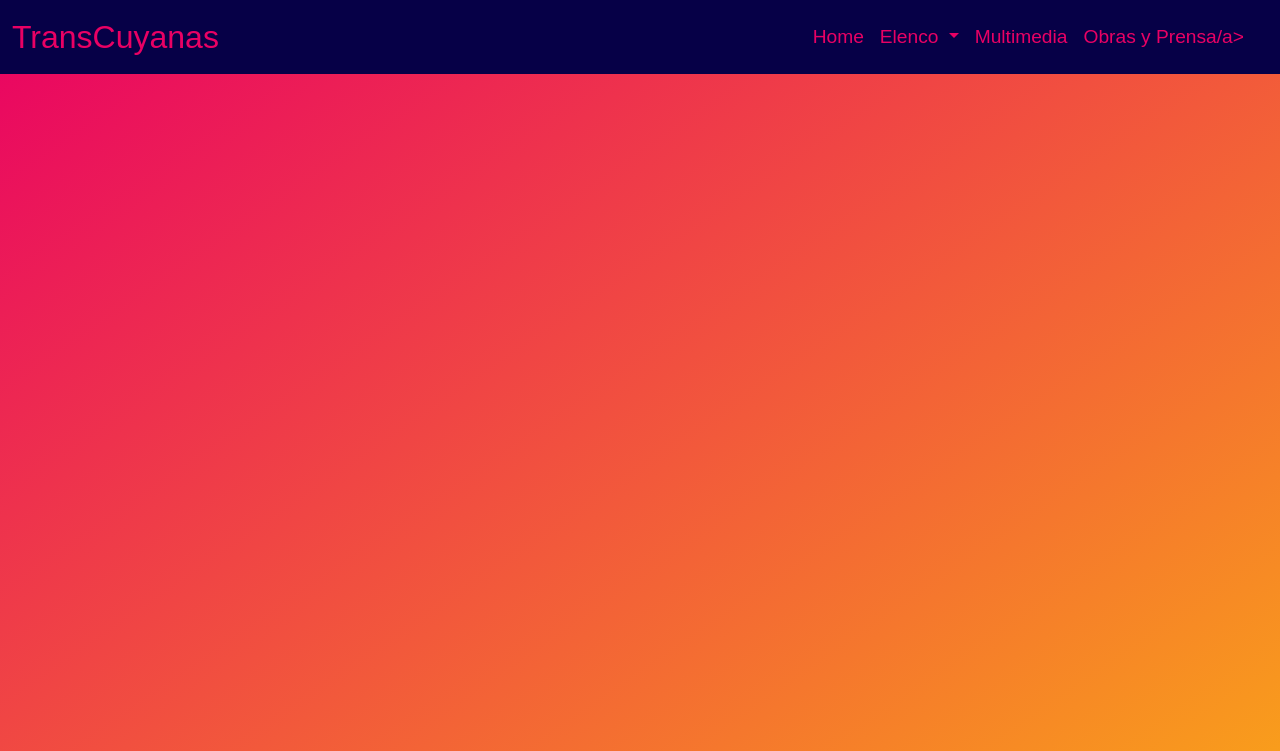
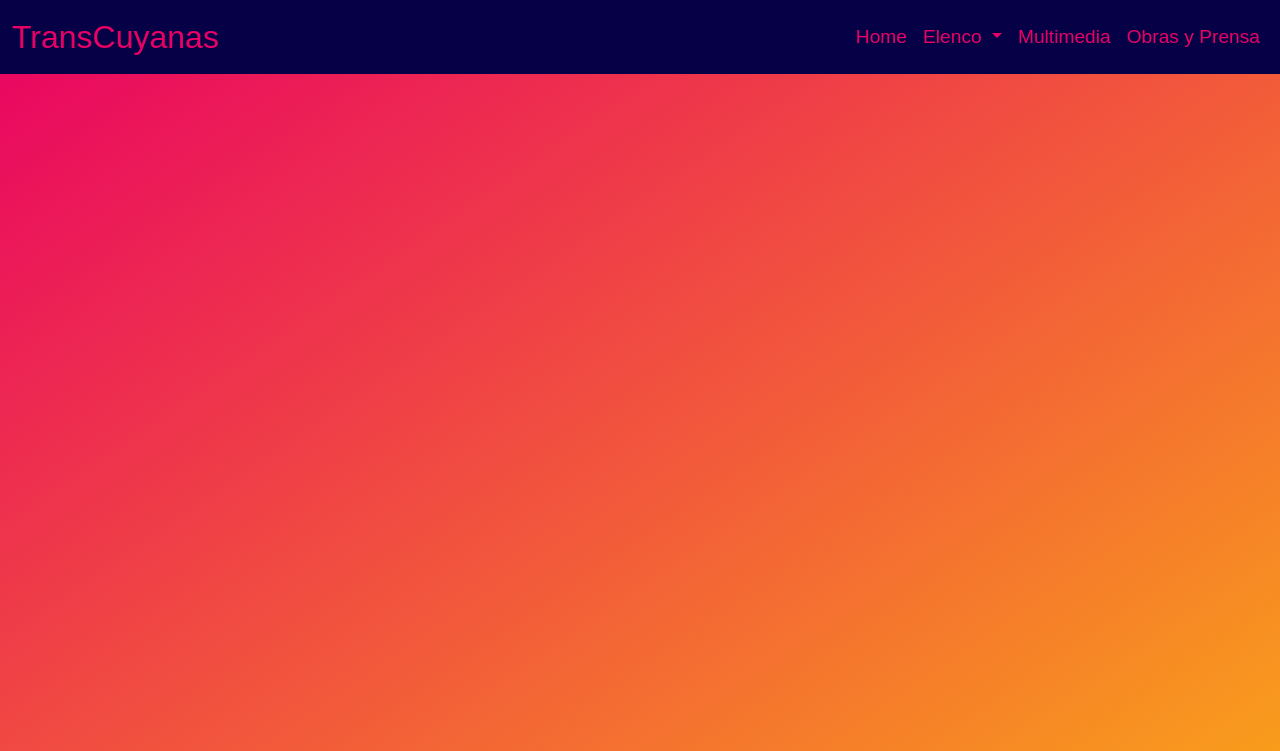
Before and after one commit to Emagomezj/transcuyanas, a website: page html/faqs.html in a window 1280 px wide. Shown: the top 751 px of the page. Drawn offline with nearby package versions, Linux system fonts and the light colour scheme; a web font is replaced by a local one.

Commit message:
Arreglo header nuevamente

```diff
--- a/html/faqs.html
+++ b/html/faqs.html
@@ -47,7 +47,7 @@
                 <a class="nav-link" href="./multimedia.html">Multimedia</a>
               </li>
               <li class="nav-item">
-                <a class="nav-link" href="./obras_prensa.html">Obras y Prensa/a>
+                <a class="nav-link" href="./obras_prensa.html">Obras y Prensa</a>
               </li>
             </ul>
           </div>
```
